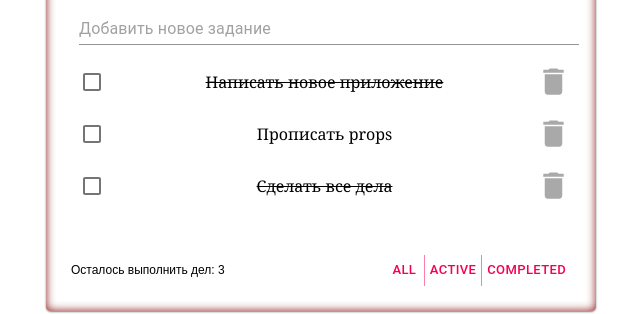
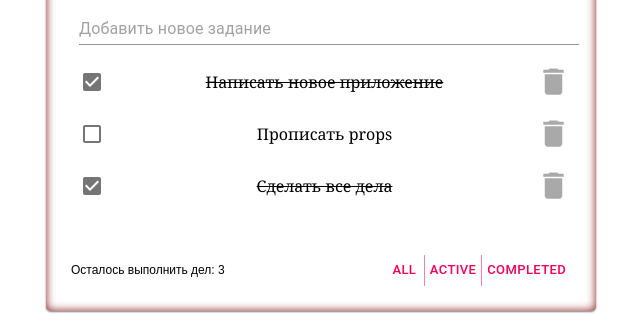
Before and after one commit to WebHeroSchool/todo_soboleva_react, a React (Create React App) app: page / in a window 1280 px wide. Shown: the part 156-470 px from the top of the page, without its empty margins (319-959 px from the left). Built offline with nearby package versions, Linux system fonts and the light colour scheme.

Commit message:
Update Item.js

```diff
--- a/src/components/Item/Item.js
+++ b/src/components/Item/Item.js
@@ -5,14 +5,14 @@ import Checkbox from '@material-ui/core/Checkbox';
 import DeleteIcon from '@material-ui/icons/Delete';
 
 
-const Item = ({ value, isDone, onClickDone}) =>
+const Item = ({value, isDone, onClickDone}) =>
     <div className={styles.wrap}>
 		<Checkbox
+          checked={isDone}
           color="default"
-          value="default"
 	        inputProps={{ 'aria-label': 'primary checkbox' }}
-          OnClick={() => onClickDone(isDone)}
-	      />
+            onClick={() => onClickDone(isDone)}
+	  />
 		<label className = {
 			classnames({
 				[styles.item]: true,
@@ -20,7 +20,7 @@ const Item = ({ value, isDone, onClickDone}) =>
 			})
 		}> {value}
     </label>
-             <DeleteIcon className={styles.btn} fontSize="large" />
+       <DeleteIcon className={styles.btn} fontSize="large" />
     </div>;
 
 export default Item;
```
